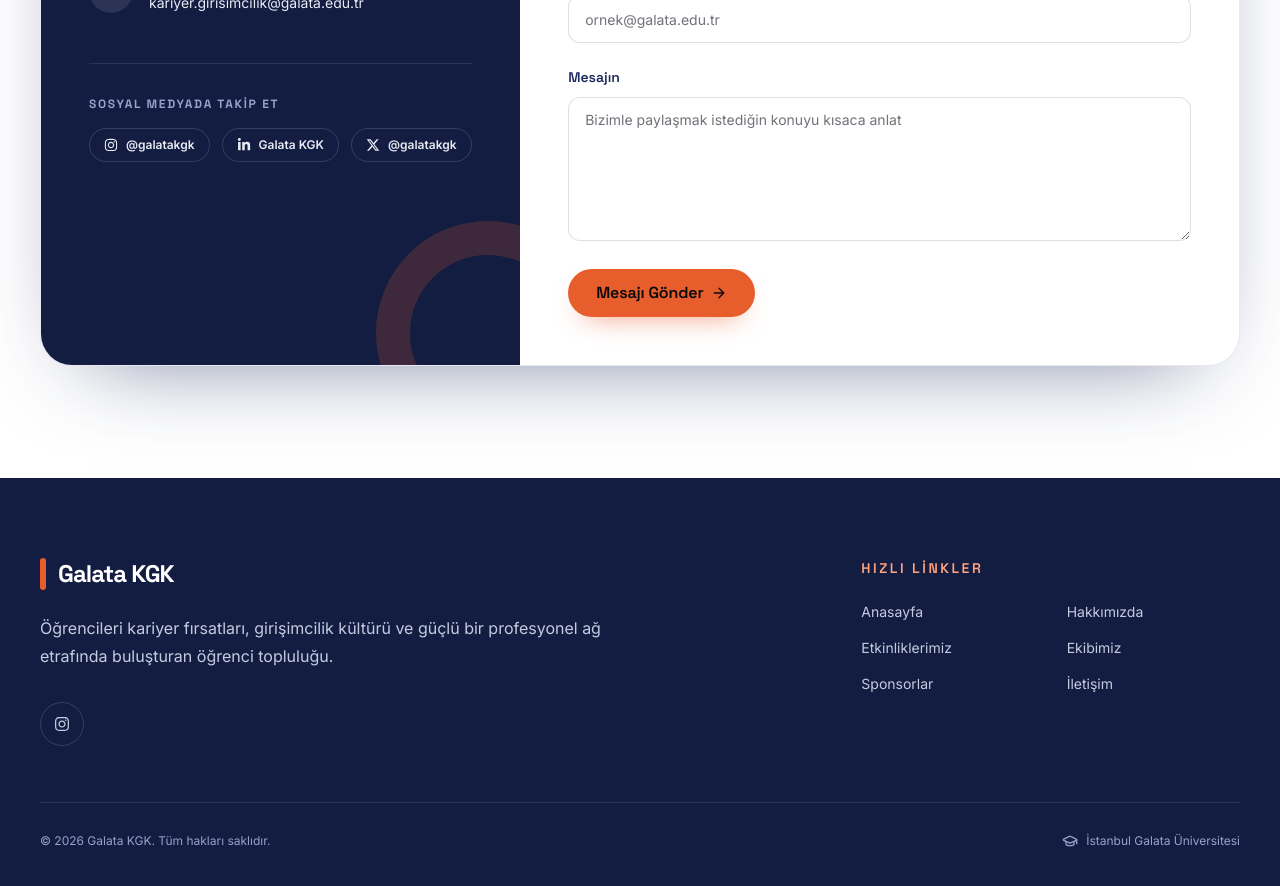
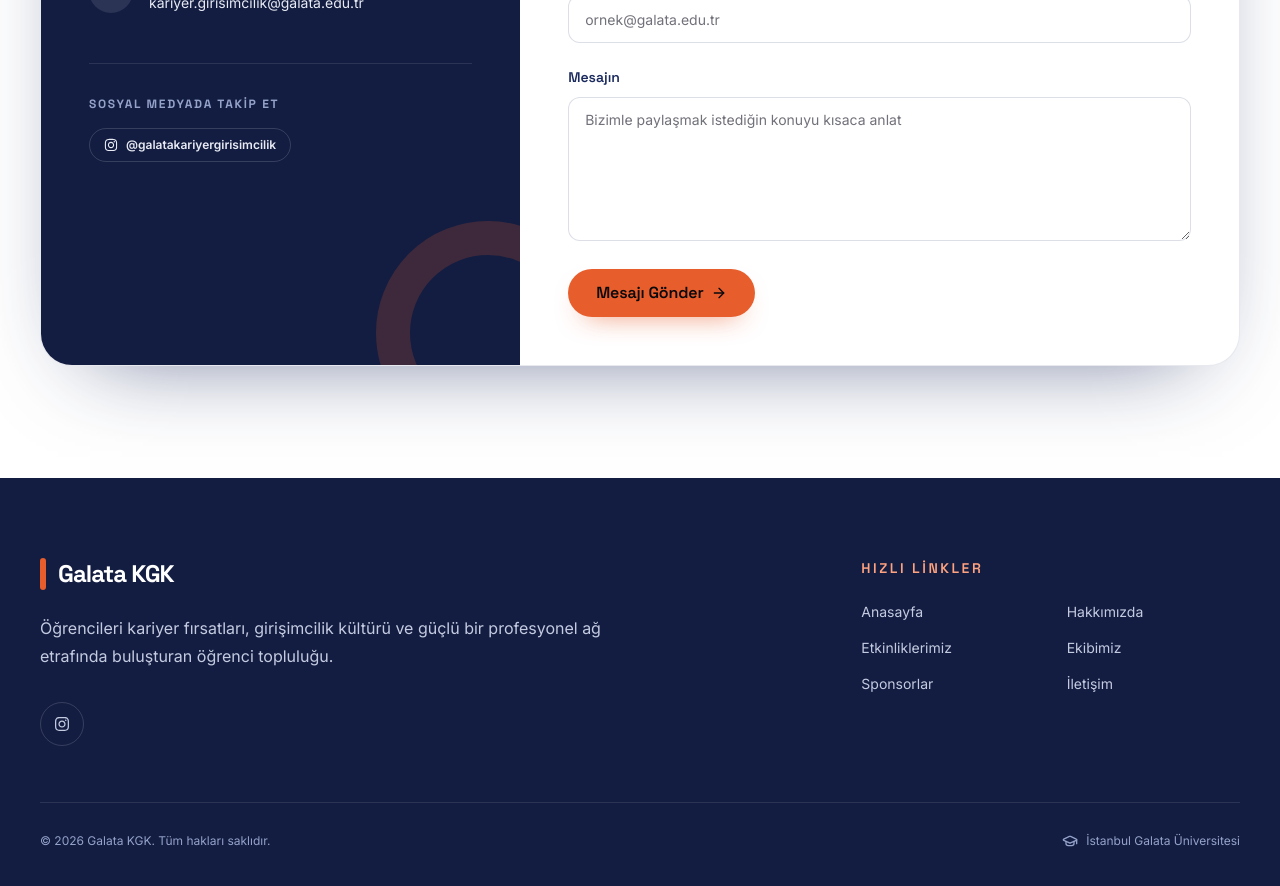
Before and after one commit to rahmi27/galata-kgk-website, a Next.js app: page /iletisim in a window 1280 px wide. Shown: the part 940-1826 px from the top of the page. Built offline with nearby package versions, Linux system fonts and the light colour scheme; no server answers.

Commit message:
fix(contact): update social media links

```diff
--- a/app/iletisim/page.tsx
+++ b/app/iletisim/page.tsx
@@ -1,6 +1,6 @@
 import Link from "next/link";
 import { Mail, MapPin } from "lucide-react";
-import { FaInstagram, FaLinkedinIn, FaXTwitter } from "react-icons/fa6";
+import { FaInstagram } from "react-icons/fa6";
 
 import { ContactForm } from "@/components/contact/contact-form";
 import { Footer } from "@/components/layout/footer";
@@ -18,8 +18,6 @@
 
 const socialIcons = {
   Instagram: FaInstagram,
-  LinkedIn: FaLinkedinIn,
-  X: FaXTwitter,
 } as const;
 
 export default function ContactPage() {
@@ -112,13 +110,16 @@
                           socialIcons[
                             social.platform as keyof typeof socialIcons
                           ] ?? FaInstagram;
+                        const isExternal = social.href.startsWith("http");
 
                         return (
                           <Link
                             key={social.platform}
                             href={social.href}
+                            target={isExternal ? "_blank" : undefined}
+                            rel={isExternal ? "noopener noreferrer" : undefined}
                             className="inline-flex items-center gap-2 rounded-full border border-white/15 px-3.5 py-2 text-xs font-semibold text-primary-100 transition-colors hover:border-accent/70 hover:bg-accent"
-                            aria-label={social.platform}
+                            aria-label={`${social.platform} hesabını${isExternal ? " yeni sekmede" : ""} aç`}
                           >
                             <Icon className="size-3.5" aria-hidden="true" />
                             {social.label}
--- a/content/contact.json
+++ b/content/contact.json
@@ -26,18 +26,8 @@
     "socials": [
       {
         "platform": "Instagram",
-        "label": "@galatakgk",
-        "href": "#"
-      },
-      {
-        "platform": "LinkedIn",
-        "label": "Galata KGK",
-        "href": "#"
-      },
-      {
-        "platform": "X",
-        "label": "@galatakgk",
-        "href": "#"
+        "label": "@galatakariyergirisimcilik",
+        "href": "https://www.instagram.com/galatakariyergirisimcilik/"
       }
     ]
   },
```
